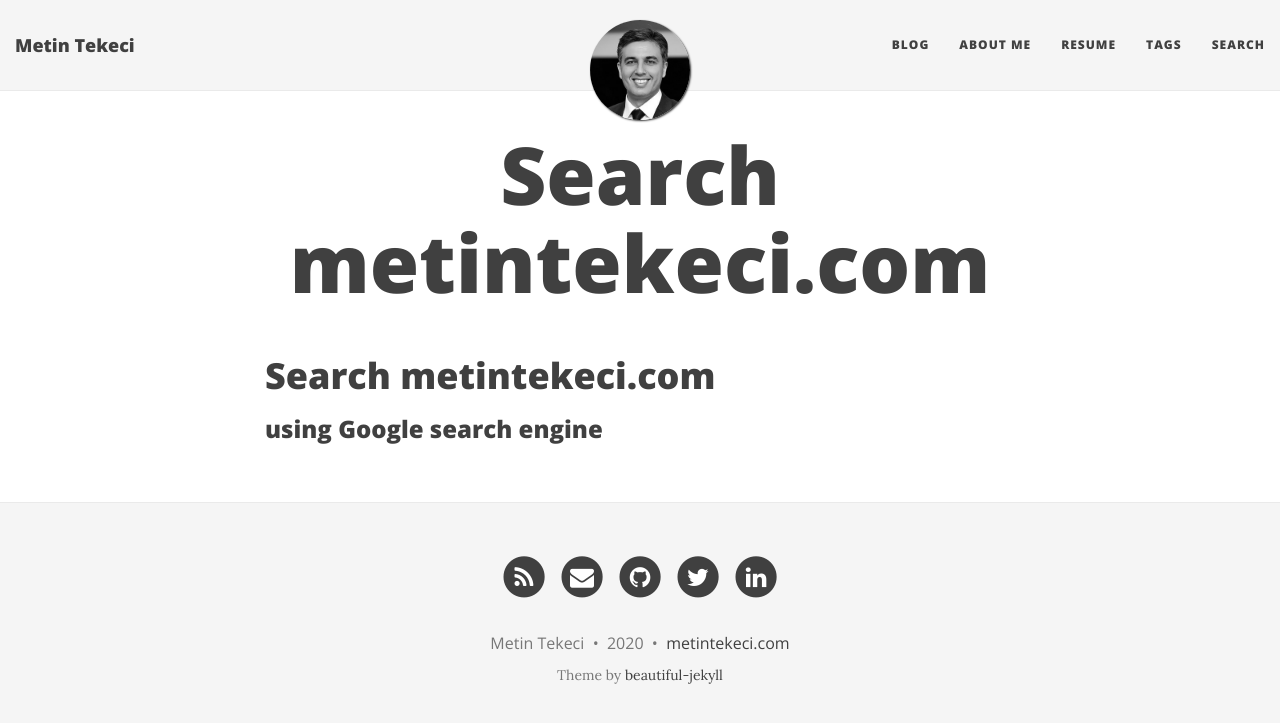
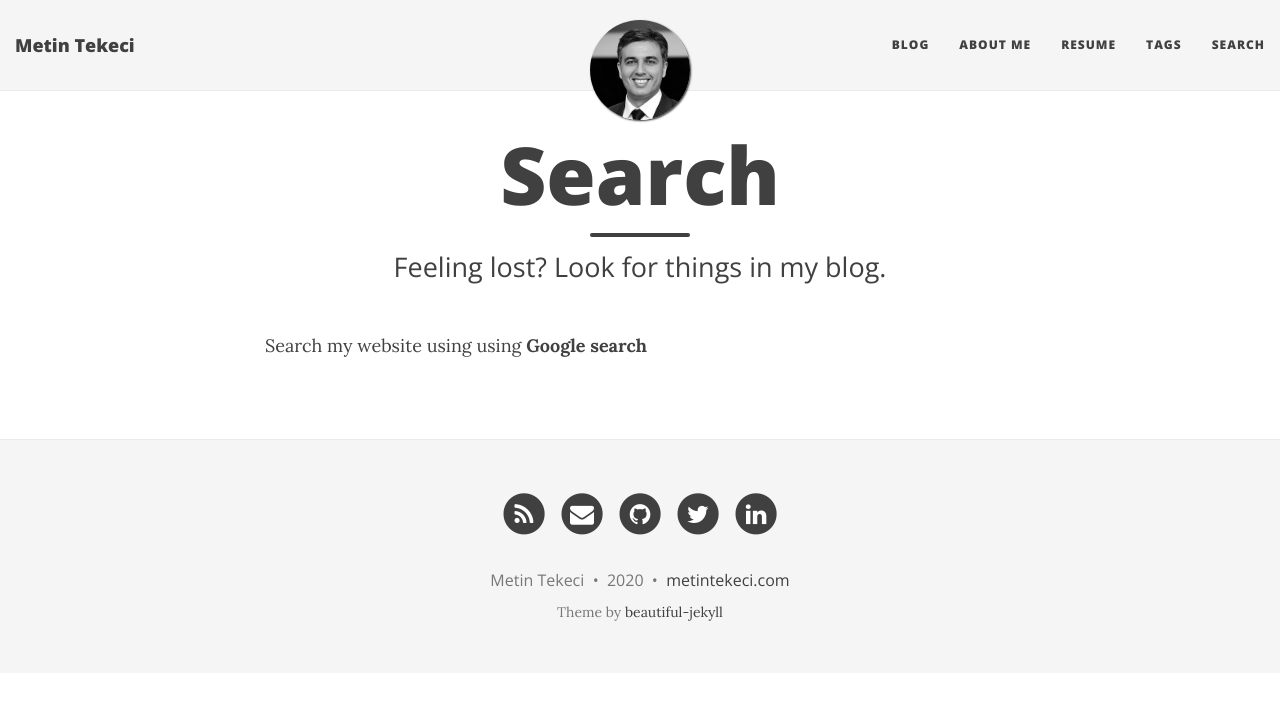
Before and after one commit to metintekeci/metintekeci.github.io, a Jekyll site: the page built from search.md, in a window 1280 px wide. Shown: the top 723 px of the page. Built offline with Jekyll 4.4.1, drawn with Linux system fonts in a browser that asks for light colours; nearby versions of some CDN libraries; comment, search, counter and statistics services are not loaded.

Commit message:
edit search.md

```diff
--- a/search.md
+++ b/search.md
@@ -1,13 +1,11 @@
 ---
 layout: page
-title: "Search metintekeci.com"
+title: "Search"
+subtitle: "Feeling lost? Look for things in my blog."
 ---
 
-# Search metintekeci.com
+Search my website using using **Google search**
 
-### using Google search engine
-
-<div id="google-custom-search">
 <script>
   (function() {
     var cx = '000080914012506575356:9tlu7fddpjp'; // Google Custom Search Code for Metin Tekeci
@@ -20,6 +18,4 @@
     s.parentNode.insertBefore(gcse, s);
   })();
 </script>
-<gcse:searchbox></gcse:searchbox>
-<gcse:searchresults></gcse:searchresults>
-</div>
+<gcse:search></gcse:search>
```
